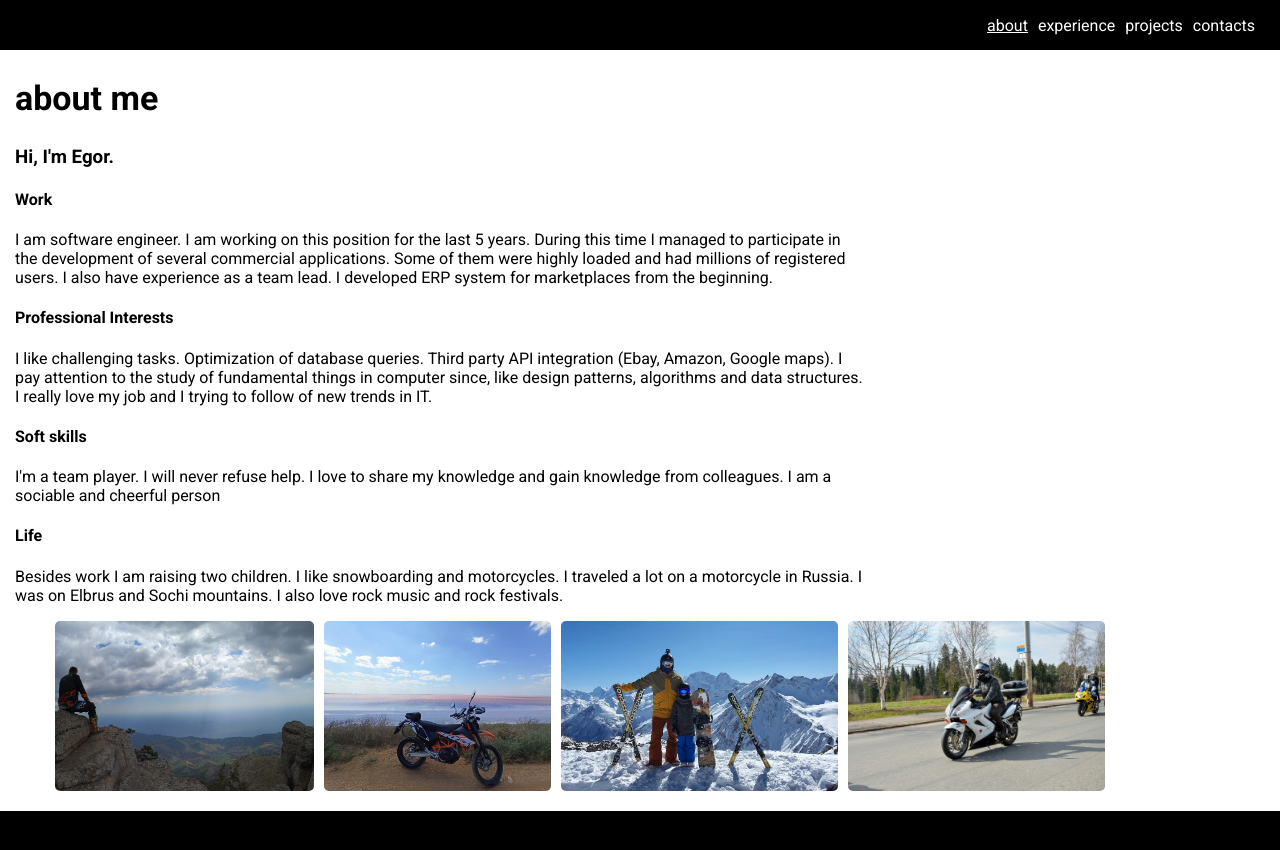
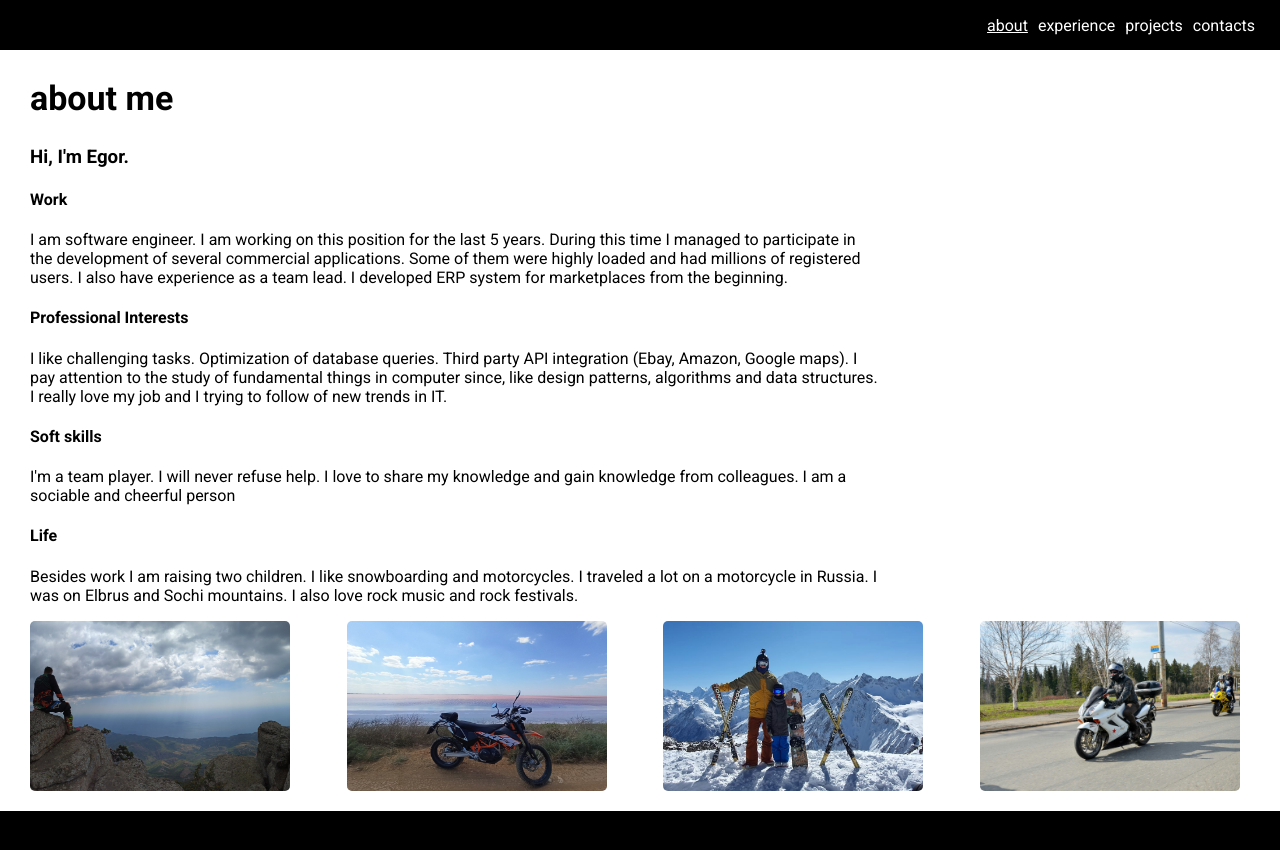
Before and after one commit to uzambara/egorsima, a React app: page /about in a window 1280 px wide. Shown: the top 850 px of the page. Built offline with nearby package versions, Linux system fonts and the light colour scheme.

Commit message:
Fixed styles

```diff
--- a/src/Hocs/withpageWrapper.scss
+++ b/src/Hocs/withpageWrapper.scss
@@ -9,4 +9,9 @@
   max-width: 1250px;
   margin: 0 auto;
   width: 100%;
+  padding: 0 15px;
 }
+
+@media screen {
+
+}
--- a/src/Pages/About/About.scss
+++ b/src/Pages/About/About.scss
@@ -1,6 +1,9 @@
 .photos {
   list-style: none;
   display: flex;
+  flex-wrap: wrap;
+  justify-content: space-between;
+  padding-left: 0;
 }
 
 .photo {
--- a/src/Pages/About/About.tsx
+++ b/src/Pages/About/About.tsx
@@ -46,16 +46,16 @@ function AboutPageComponent({ className }: Props) {
 
       <ul className={styles.photos}>
         <li className={styles.photo}>
-          <Image height={170} src={dimerdgi} alt={'dimerdgi'} description={'Demerdji, Crimea'} />
+          <Image width={260} height={170} src={dimerdgi} alt={'dimerdgi'} description={'Demerdji, Crimea'} />
         </li>
         <li className={styles.photo}>
-          <Image height={170} src={ktm} alt={'ktm'} description={'Evpatoria, Red lake, Crimea'} />
+          <Image width={260} height={170} src={ktm} alt={'ktm'} description={'Evpatoria, Red lake, Crimea'} />
         </li>
         <li className={styles.photo}>
-          <Image height={170} src={elbrus} alt={'elbrus'} description={'Elbrus, Russia'} />
+          <Image width={260} height={170} src={elbrus} alt={'elbrus'} description={'Elbrus, Russia'} />
         </li>
         <li className={styles.photo}>
-          <Image height={170} src={moto} alt={'moto'} description={'Izhevsk, Russia'} />
+          <Image width={260} height={170} src={moto} alt={'moto'} description={'Izhevsk, Russia'} />
         </li>
       </ul>
     </main>
--- a/src/index.html
+++ b/src/index.html
@@ -2,6 +2,7 @@
 <html lang="en">
 <head>
     <meta charset="UTF-8">
+    <meta name="viewport" content="width=device-width, initial-scale=1.0">
     <title>Egor Simonov</title>
     <link rel="preconnect" href="https://fonts.googleapis.com">
     <link rel="preconnect" href="https://fonts.gstatic.com" crossorigin>
```
